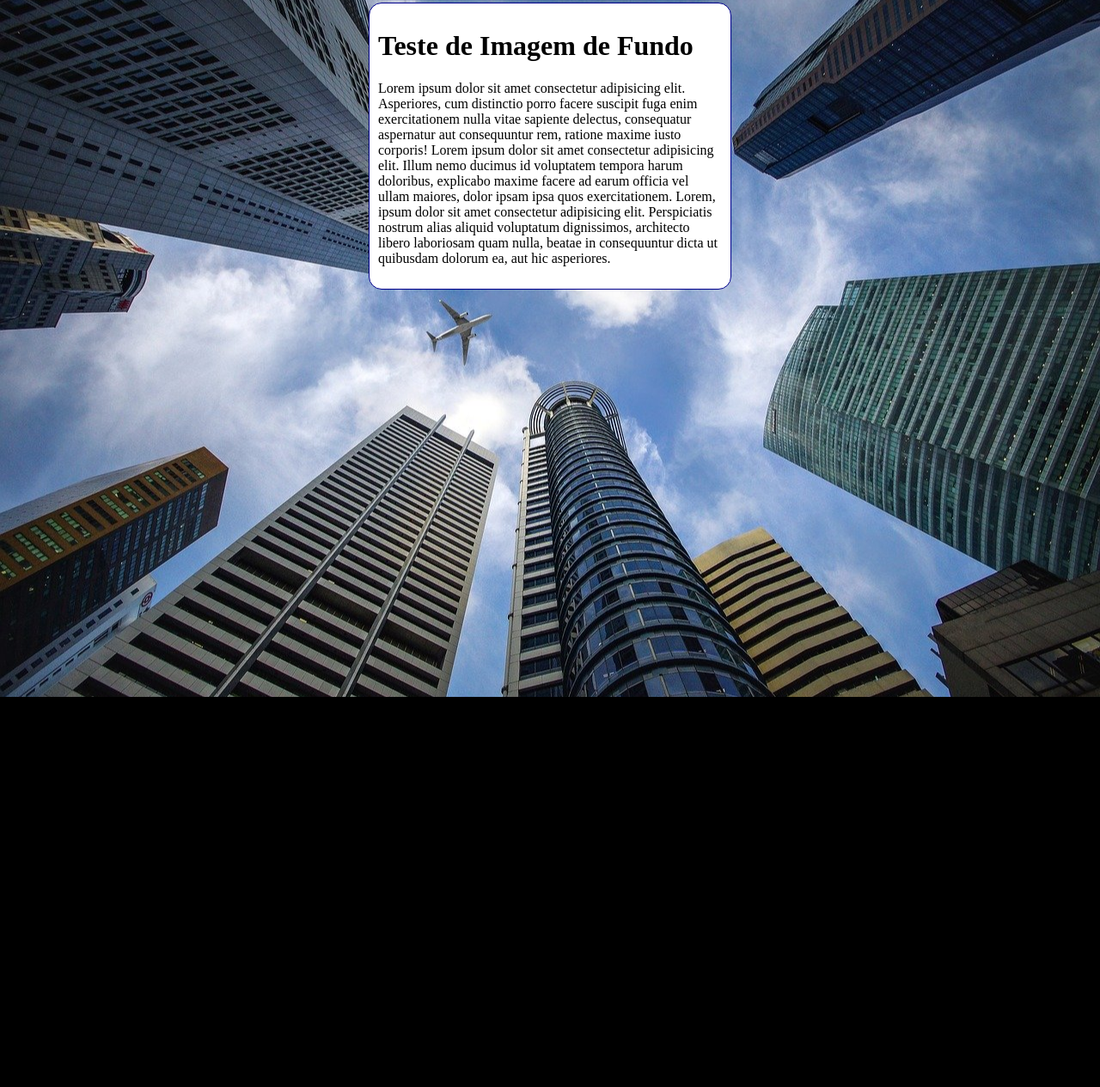
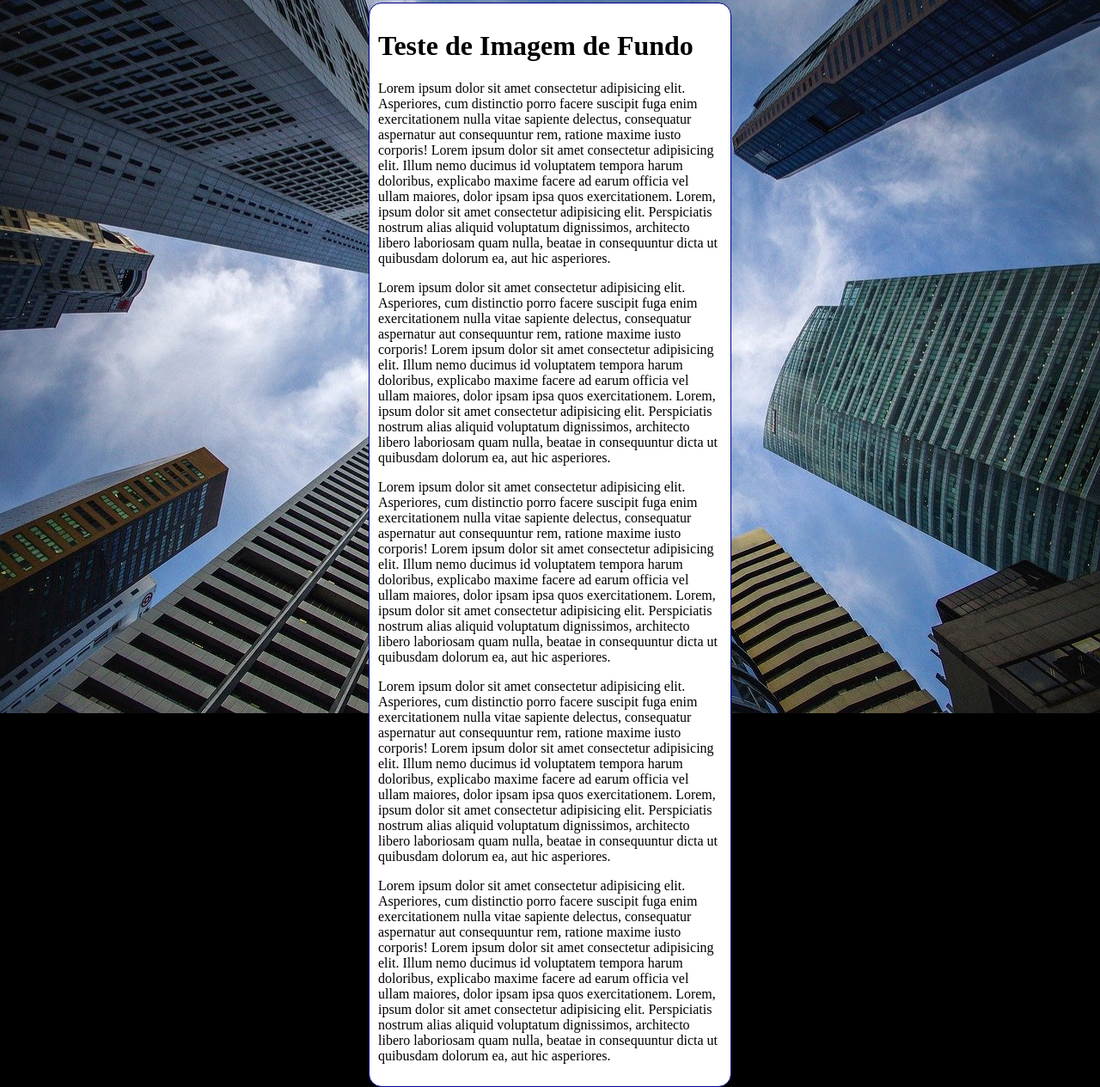
Before and after one commit to caikecardoso/html-css, a plain HTML site: page exercicios/ex022/fundo006.html in a window 1280 px wide. Shown: the part 5-1270 px from the top of the page at 86% size. Before the commit the page ends 816 px from the top, so only its background shows below. Drawn offline with Linux system fonts and the light colour scheme.

Commit message:
Update fundo006.html

```diff
--- a/exercicios/ex022/fundo006.html
+++ b/exercicios/ex022/fundo006.html
@@ -28,6 +28,10 @@
     <main>
         <h1>Teste de Imagem de Fundo</h1>
         <p>Lorem ipsum dolor sit amet consectetur adipisicing elit. Asperiores, cum distinctio porro facere suscipit fuga enim exercitationem nulla vitae sapiente delectus, consequatur aspernatur aut consequuntur rem, ratione maxime iusto corporis! Lorem ipsum dolor sit amet consectetur adipisicing elit. Illum nemo ducimus id voluptatem tempora harum doloribus, explicabo maxime facere ad earum officia vel ullam maiores, dolor ipsam ipsa quos exercitationem. Lorem, ipsum dolor sit amet consectetur adipisicing elit. Perspiciatis nostrum alias aliquid voluptatum dignissimos, architecto libero laboriosam quam nulla, beatae in consequuntur dicta ut quibusdam dolorum ea, aut hic asperiores.</p>
+        <p>Lorem ipsum dolor sit amet consectetur adipisicing elit. Asperiores, cum distinctio porro facere suscipit fuga enim exercitationem nulla vitae sapiente delectus, consequatur aspernatur aut consequuntur rem, ratione maxime iusto corporis! Lorem ipsum dolor sit amet consectetur adipisicing elit. Illum nemo ducimus id voluptatem tempora harum doloribus, explicabo maxime facere ad earum officia vel ullam maiores, dolor ipsam ipsa quos exercitationem. Lorem, ipsum dolor sit amet consectetur adipisicing elit. Perspiciatis nostrum alias aliquid voluptatum dignissimos, architecto libero laboriosam quam nulla, beatae in consequuntur dicta ut quibusdam dolorum ea, aut hic asperiores.</p>
+        <p>Lorem ipsum dolor sit amet consectetur adipisicing elit. Asperiores, cum distinctio porro facere suscipit fuga enim exercitationem nulla vitae sapiente delectus, consequatur aspernatur aut consequuntur rem, ratione maxime iusto corporis! Lorem ipsum dolor sit amet consectetur adipisicing elit. Illum nemo ducimus id voluptatem tempora harum doloribus, explicabo maxime facere ad earum officia vel ullam maiores, dolor ipsam ipsa quos exercitationem. Lorem, ipsum dolor sit amet consectetur adipisicing elit. Perspiciatis nostrum alias aliquid voluptatum dignissimos, architecto libero laboriosam quam nulla, beatae in consequuntur dicta ut quibusdam dolorum ea, aut hic asperiores.</p>
+        <p>Lorem ipsum dolor sit amet consectetur adipisicing elit. Asperiores, cum distinctio porro facere suscipit fuga enim exercitationem nulla vitae sapiente delectus, consequatur aspernatur aut consequuntur rem, ratione maxime iusto corporis! Lorem ipsum dolor sit amet consectetur adipisicing elit. Illum nemo ducimus id voluptatem tempora harum doloribus, explicabo maxime facere ad earum officia vel ullam maiores, dolor ipsam ipsa quos exercitationem. Lorem, ipsum dolor sit amet consectetur adipisicing elit. Perspiciatis nostrum alias aliquid voluptatum dignissimos, architecto libero laboriosam quam nulla, beatae in consequuntur dicta ut quibusdam dolorum ea, aut hic asperiores.</p>
+        <p>Lorem ipsum dolor sit amet consectetur adipisicing elit. Asperiores, cum distinctio porro facere suscipit fuga enim exercitationem nulla vitae sapiente delectus, consequatur aspernatur aut consequuntur rem, ratione maxime iusto corporis! Lorem ipsum dolor sit amet consectetur adipisicing elit. Illum nemo ducimus id voluptatem tempora harum doloribus, explicabo maxime facere ad earum officia vel ullam maiores, dolor ipsam ipsa quos exercitationem. Lorem, ipsum dolor sit amet consectetur adipisicing elit. Perspiciatis nostrum alias aliquid voluptatum dignissimos, architecto libero laboriosam quam nulla, beatae in consequuntur dicta ut quibusdam dolorum ea, aut hic asperiores.</p>
     </main>
 </body>
 </html>
```
